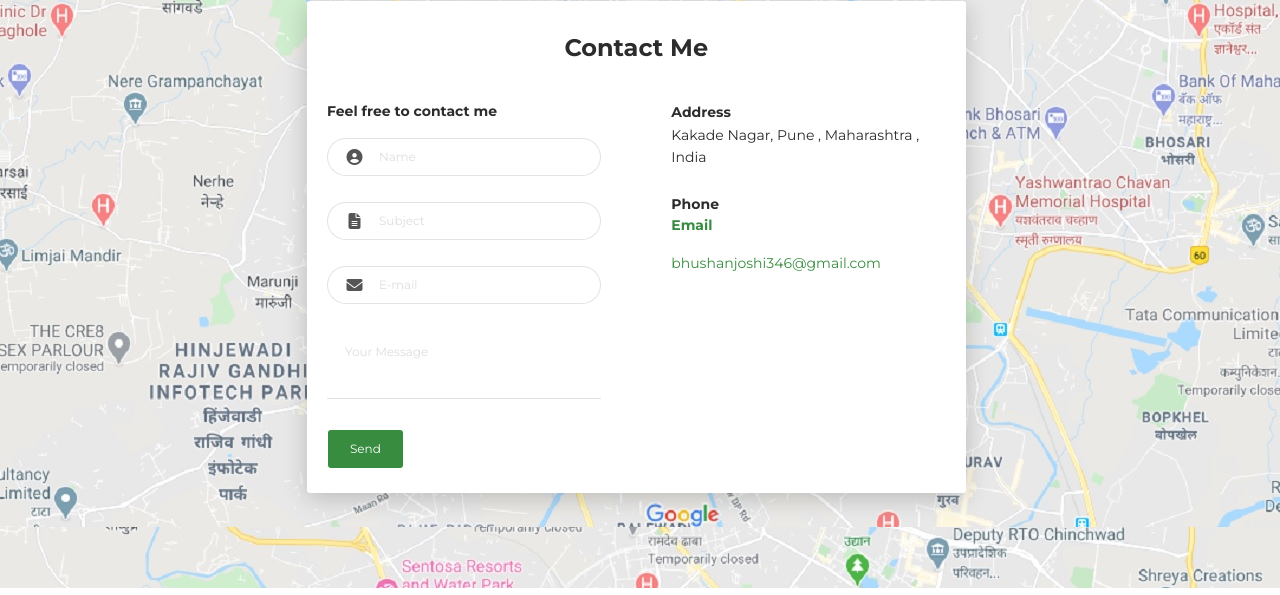
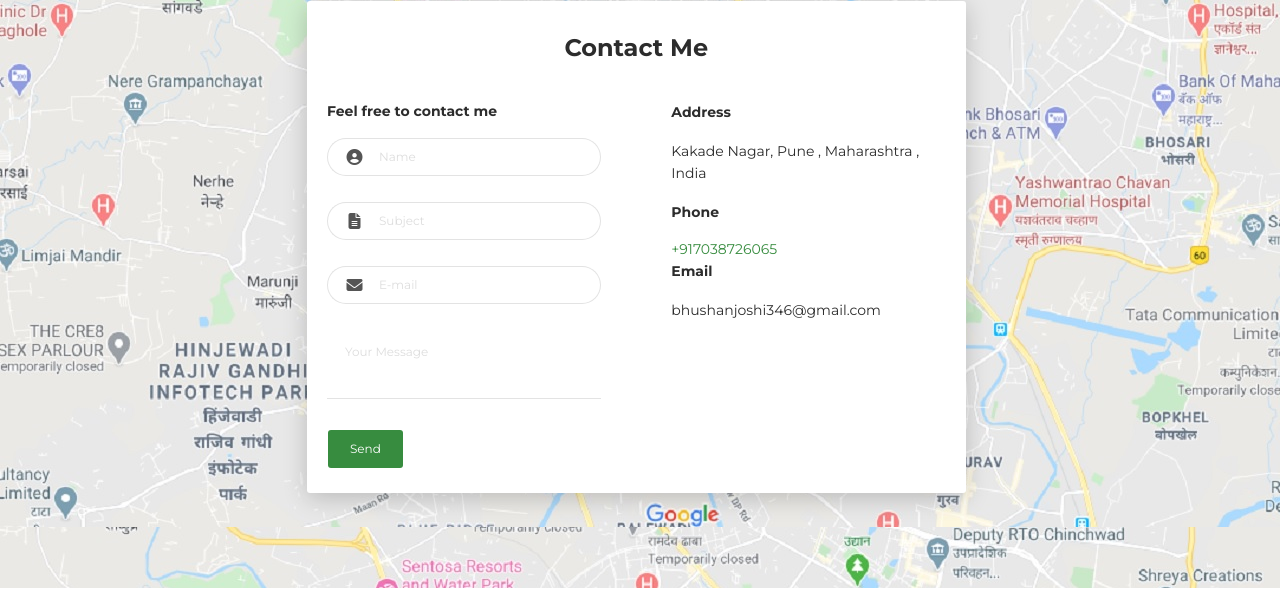
Before and after one commit to mebhushanjoshi/portfolio, a plain HTML site: page index.html in a window 1280 px wide. Shown: the part 4160-4755 px from the top of the page. Drawn offline with Linux system fonts and the light colour scheme.

Commit message:
Update index.html

```diff
--- a/index.html
+++ b/index.html
@@ -443,11 +443,11 @@
                 </div>
                 <div class="col-md-6">
                   <div class="card-body">
-                    <p class="mb-0"><strong>Address </strong></p>
-                    <p class="pb-2">Kakade Nagar, Pune , Maharashtra , India</p>
-                    <p class="mb-0"><strong>Phone</strong></p>
-                    <a href="tel:+917038726065>+917038726065</a>
-                    <p class="mb-0"><strong>Email</strong></p>
+                    <p><strong>Address </strong></p>
+                    <p>Kakade Nagar, Pune , Maharashtra , India</p>
+                    <p><strong>Phone</strong></p>
+                    <a href="tel:+917038726065">+917038726065</a>
+                    <p><strong>Email</strong></p>
                     <p>bhushanjoshi346@gmail.com</p>
                   </div>
                 </div>
```
